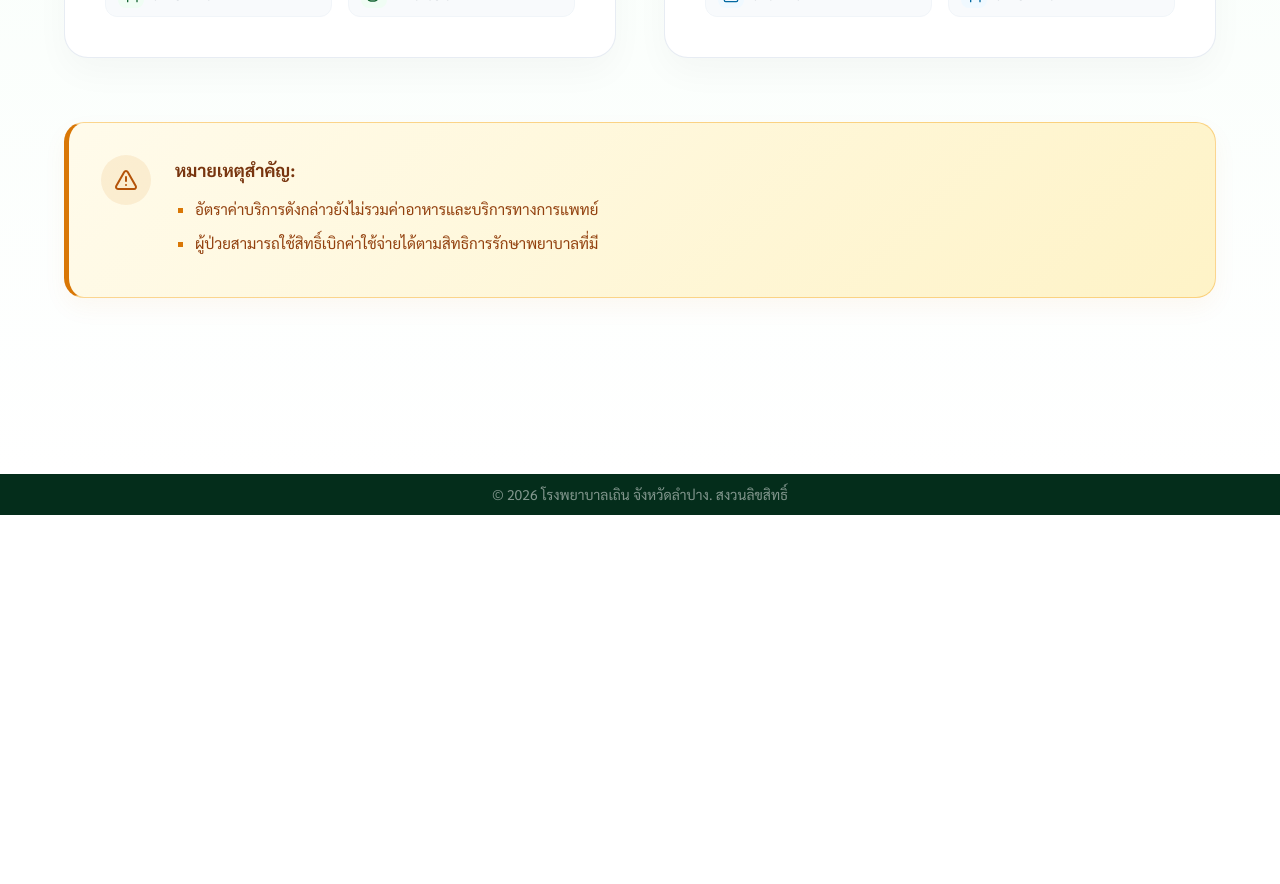
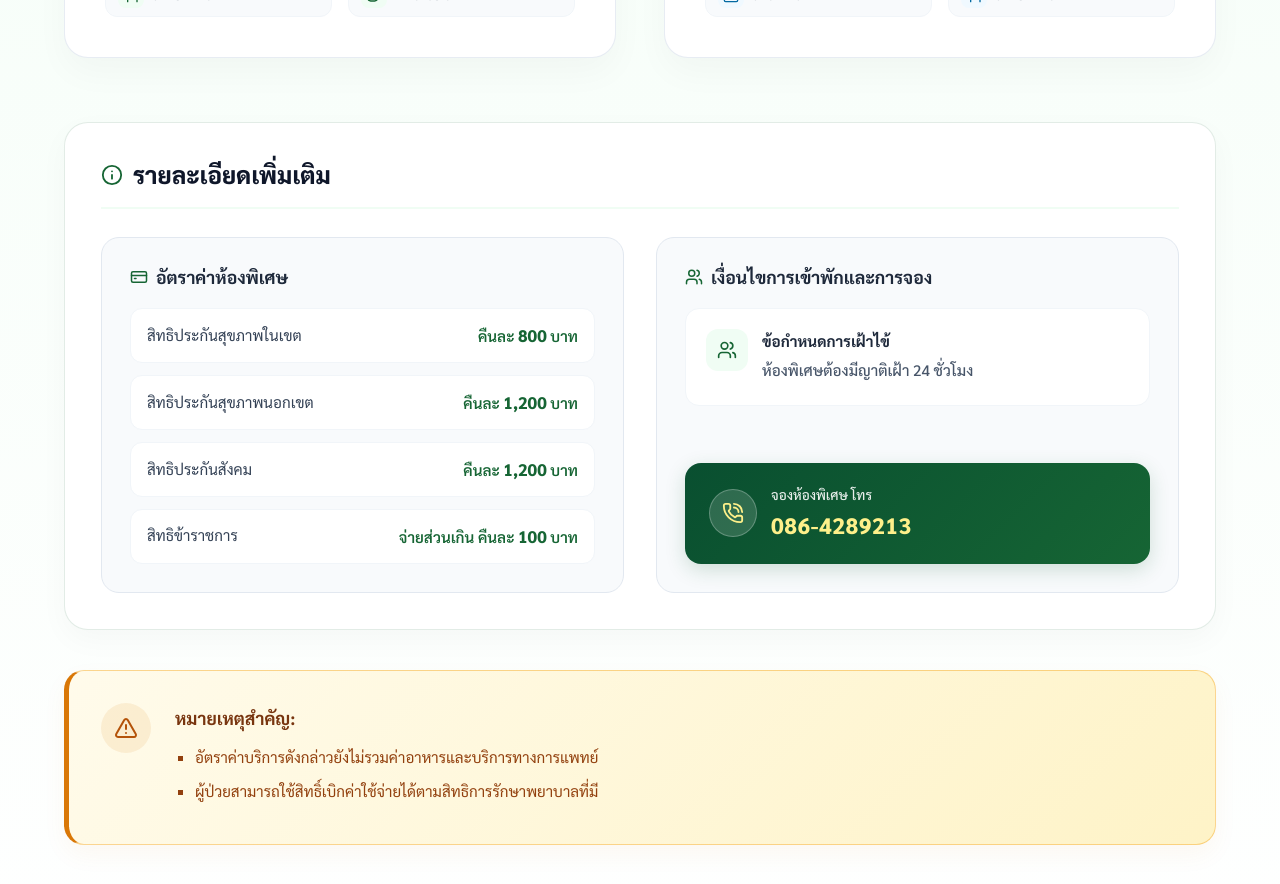
Before and after one commit to TontunHi/thoen-hospital-website, a Next.js app: page /package/vip-room in a window 1280 px wide. Shown: the part 1460-2344 px from the top of the page. Before the commit the page ends 1975 px from the top, so only its background shows below. Built offline with nearby package versions, Linux system fonts and the light colour scheme; no server answers.

Commit message:
feat: add extra info section with rates and booking details for vip room page

```diff
--- a/src/app/package/vip-room/page.css
+++ b/src/app/package/vip-room/page.css
@@ -371,13 +371,199 @@
   margin-bottom: 0.5rem;
 }
 
-.notice-list li::marker {
-  color: #d97706;
+/* ── รายละเอียดเพิ่มเติม (Additional Details) ── */
+.vip-extra-info {
+  background: #ffffff;
+  border-radius: 24px;
+  padding: 2.25rem;
+  border: 1px solid rgba(22, 101, 52, 0.12);
+  box-shadow: 0 10px 30px rgba(0, 0, 0, 0.03);
+  margin-bottom: 2.5rem;
+}
+
+.vip-extra-info__header {
+  display: flex;
+  align-items: center;
+  gap: 10px;
+  margin-bottom: 1.75rem;
+  padding-bottom: 1rem;
+  border-bottom: 2px solid #f0fdf4;
+}
+
+.vip-extra-info__icon {
+  color: #166534;
+}
+
+.vip-extra-info__title {
+  font-size: 1.5rem;
+  font-weight: 800;
+  color: #0f172a;
+  margin: 0;
+}
+
+.vip-extra-info__grid {
+  display: grid;
+  grid-template-columns: repeat(2, 1fr);
+  gap: 2rem;
+}
+
+.vip-rates-card,
+.vip-conditions-card {
+  background: #f8fafc;
+  border: 1px solid #e2e8f0;
+  border-radius: 18px;
+  padding: 1.75rem;
+  display: flex;
+  flex-direction: column;
+  gap: 1.25rem;
+}
+
+.vip-card-heading {
+  display: flex;
+  align-items: center;
+  gap: 8px;
+  color: #166534;
+  font-weight: 700;
+}
+
+.vip-card-heading h3 {
+  font-size: 1.1rem;
+  font-weight: 700;
+  color: #1e293b;
+  margin: 0;
+}
+
+.vip-rates-list {
+  list-style: none;
+  padding: 0;
+  margin: 0;
+  display: flex;
+  flex-direction: column;
+  gap: 0.75rem;
+}
+
+.vip-rate-item {
+  display: flex;
+  justify-content: space-between;
+  align-items: center;
+  padding: 12px 16px;
+  background: #ffffff;
+  border-radius: 12px;
+  border: 1px solid #f1f5f9;
+  font-size: 0.95rem;
+  color: #334155;
+  transition: all 0.2s ease;
+}
+
+.vip-rate-item:hover {
+  border-color: #bbf7d0;
+  background: #f0fdf4;
+  transform: translateX(2px);
+}
+
+.vip-rate-value {
+  color: #166534;
+  font-weight: 600;
+  white-space: nowrap;
+}
+
+.vip-rate-value strong {
+  font-weight: 800;
+  font-size: 1.05rem;
+}
+
+.vip-condition-item {
+  display: flex;
+  align-items: flex-start;
+  gap: 14px;
+  background: #ffffff;
+  padding: 1.25rem;
+  border-radius: 14px;
+  border: 1px solid #f1f5f9;
+}
+
+.vip-condition-icon {
+  display: flex;
+  align-items: center;
+  justify-content: center;
+  width: 42px;
+  height: 42px;
+  border-radius: 12px;
+  background: #f0fdf4;
+  color: #166534;
+  flex-shrink: 0;
+}
+
+.vip-condition-content strong {
+  display: block;
+  font-size: 0.95rem;
+  color: #1e293b;
+  margin-bottom: 2px;
+}
+
+.vip-condition-content p {
+  margin: 0;
+  font-size: 0.95rem;
+  color: #475569;
+  font-weight: 500;
+}
+
+.vip-booking-box {
+  background: linear-gradient(135deg, #094f30 0%, #166534 100%);
+  border-radius: 16px;
+  padding: 1.25rem 1.5rem;
+  color: #ffffff;
+  box-shadow: 0 6px 20px rgba(22, 101, 52, 0.18);
+  margin-top: auto;
+  transition: transform 0.2s ease, box-shadow 0.2s ease;
+}
+
+.vip-booking-box:hover {
+  transform: translateY(-2px);
+  box-shadow: 0 10px 25px rgba(22, 101, 52, 0.25);
+}
+
+.vip-booking-info {
+  display: flex;
+  align-items: center;
+  gap: 14px;
+}
+
+.vip-booking-icon-wrap {
+  width: 48px;
+  height: 48px;
+  border-radius: 50%;
+  background: rgba(255, 255, 255, 0.15);
+  border: 1px solid rgba(255, 255, 255, 0.25);
+  display: flex;
+  align-items: center;
+  justify-content: center;
+  color: #fef08a;
+  flex-shrink: 0;
+}
+
+.vip-booking-text {
+  display: flex;
+  flex-direction: column;
+}
+
+.vip-booking-label {
+  font-size: 0.85rem;
+  color: rgba(255, 255, 255, 0.9);
+  font-weight: 500;
+}
+
+.vip-booking-phone {
+  font-size: 1.4rem;
+  font-weight: 800;
+  color: #fef08a;
+  letter-spacing: 0.5px;
 }
 
 /* ── Responsive styling ── */
 @media (max-width: 1024px) {
-  .vip-rooms-grid {
+  .vip-rooms-grid,
+  .vip-extra-info__grid {
     grid-template-columns: 1fr;
     gap: 2.5rem;
   }
@@ -407,6 +593,10 @@
   .room-card__info {
     padding: 1.75rem;
   }
+
+  .vip-extra-info {
+    padding: 1.5rem;
+  }
 }
 
 @media (max-width: 480px) {
@@ -423,6 +613,12 @@
     font-size: 2.75rem;
   }
 
+  .vip-rate-item {
+    flex-direction: column;
+    align-items: flex-start;
+    gap: 4px;
+  }
+
   .vip-notice-box {
     flex-direction: column;
     gap: 1rem;
--- a/src/app/package/vip-room/page.tsx
+++ b/src/app/package/vip-room/page.tsx
@@ -15,7 +15,11 @@ import {
   AlertTriangle,
   ArrowLeft,
   CheckCircle2,
-  Crown
+  Crown,
+  Info,
+  PhoneCall,
+  Users,
+  CreditCard
 } from 'lucide-react'
 import './page.css'
 
@@ -170,6 +174,74 @@ export default function VipRoomPage() {
           </section>
         </div>
 
+        {/* ─── รายละเอียดเพิ่มเติม ─── */}
+        <section className="vip-extra-info">
+          <div className="vip-extra-info__header">
+            <Info size={22} className="vip-extra-info__icon" />
+            <h2 className="vip-extra-info__title">รายละเอียดเพิ่มเติม</h2>
+          </div>
+
+          <div className="vip-extra-info__grid">
+            {/* อัตราค่าห้องพิเศษตามสิทธิ */}
+            <div className="vip-rates-card">
+              <div className="vip-card-heading">
+                <CreditCard size={18} />
+                <h3>อัตราค่าห้องพิเศษ</h3>
+              </div>
+              <ul className="vip-rates-list">
+                <li className="vip-rate-item">
+                  <span className="vip-rate-label">สิทธิประกันสุขภาพในเขต</span>
+                  <span className="vip-rate-value">คืนละ <strong>800</strong> บาท</span>
+                </li>
+                <li className="vip-rate-item">
+                  <span className="vip-rate-label">สิทธิประกันสุขภาพนอกเขต</span>
+                  <span className="vip-rate-value">คืนละ <strong>1,200</strong> บาท</span>
+                </li>
+                <li className="vip-rate-item">
+                  <span className="vip-rate-label">สิทธิประกันสังคม</span>
+                  <span className="vip-rate-value">คืนละ <strong>1,200</strong> บาท</span>
+                </li>
+                <li className="vip-rate-item">
+                  <span className="vip-rate-label">สิทธิข้าราชการ</span>
+                  <span className="vip-rate-value">จ่ายส่วนเกิน คืนละ <strong>100</strong> บาท</span>
+                </li>
+              </ul>
+            </div>
+
+            {/* เงื่อนไขและการจอง */}
+            <div className="vip-conditions-card">
+              <div className="vip-card-heading">
+                <Users size={18} />
+                <h3>เงื่อนไขการเข้าพักและการจอง</h3>
+              </div>
+
+              <div className="vip-condition-item">
+                <div className="vip-condition-icon">
+                  <Users size={20} />
+                </div>
+                <div className="vip-condition-content">
+                  <strong>ข้อกำหนดการเฝ้าไข้</strong>
+                  <p>ห้องพิเศษต้องมีญาติเฝ้า 24 ชั่วโมง</p>
+                </div>
+              </div>
+
+              <div className="vip-booking-box">
+                <div className="vip-booking-info">
+                  <div className="vip-booking-icon-wrap">
+                    <PhoneCall size={22} className="vip-booking-icon" />
+                  </div>
+                  <div className="vip-booking-text">
+                    <span className="vip-booking-label">จองห้องพิเศษ โทร</span>
+                    <span className="vip-booking-phone">
+                      086-4289213
+                    </span>
+                  </div>
+                </div>
+              </div>
+            </div>
+          </div>
+        </section>
+
         {/* ─── หมายเหตุ ─── */}
         <div className="vip-notice-box">
           <div className="notice-icon-circle">
```
Also changed, not shown: ecosystem.config.js (+11 -11 lines).
